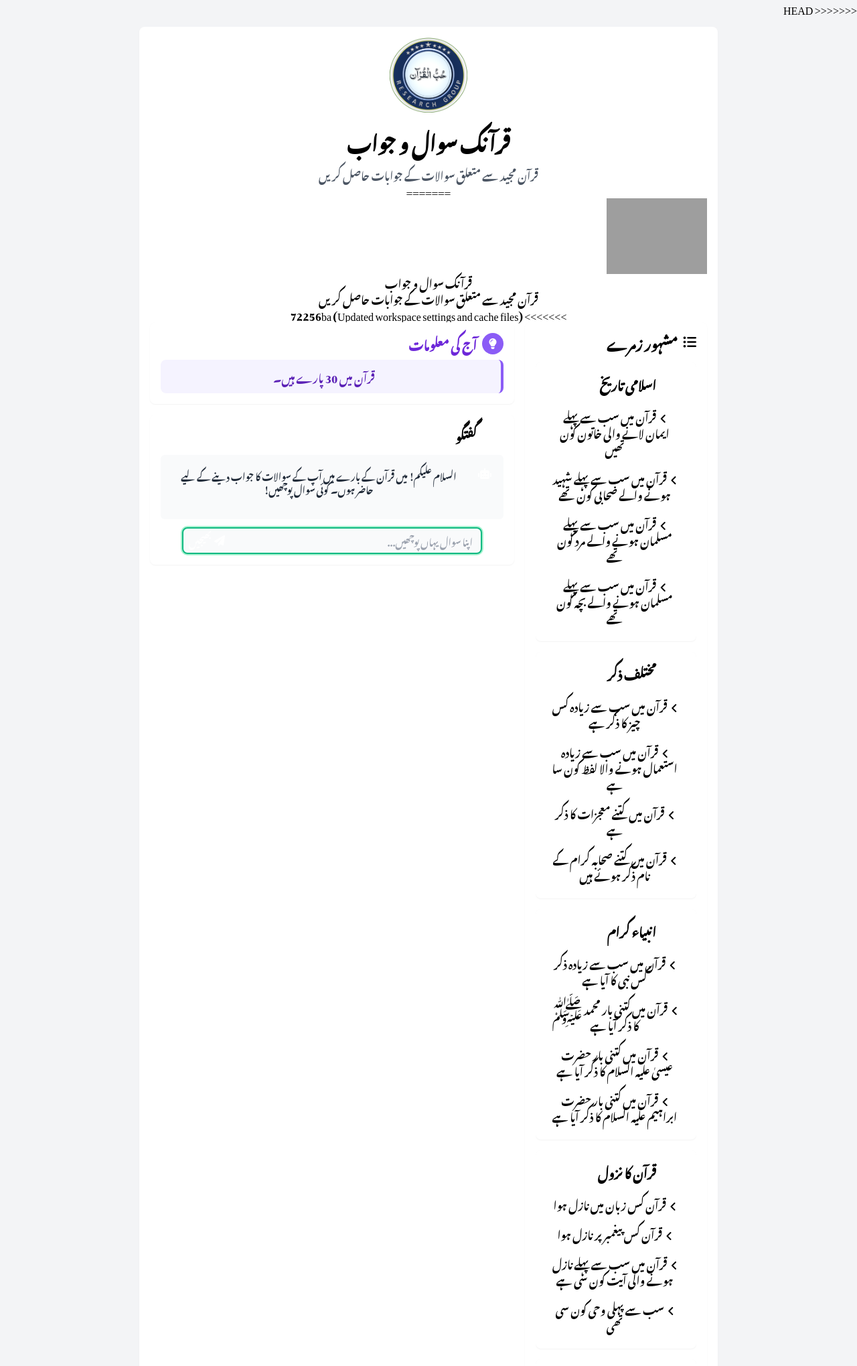
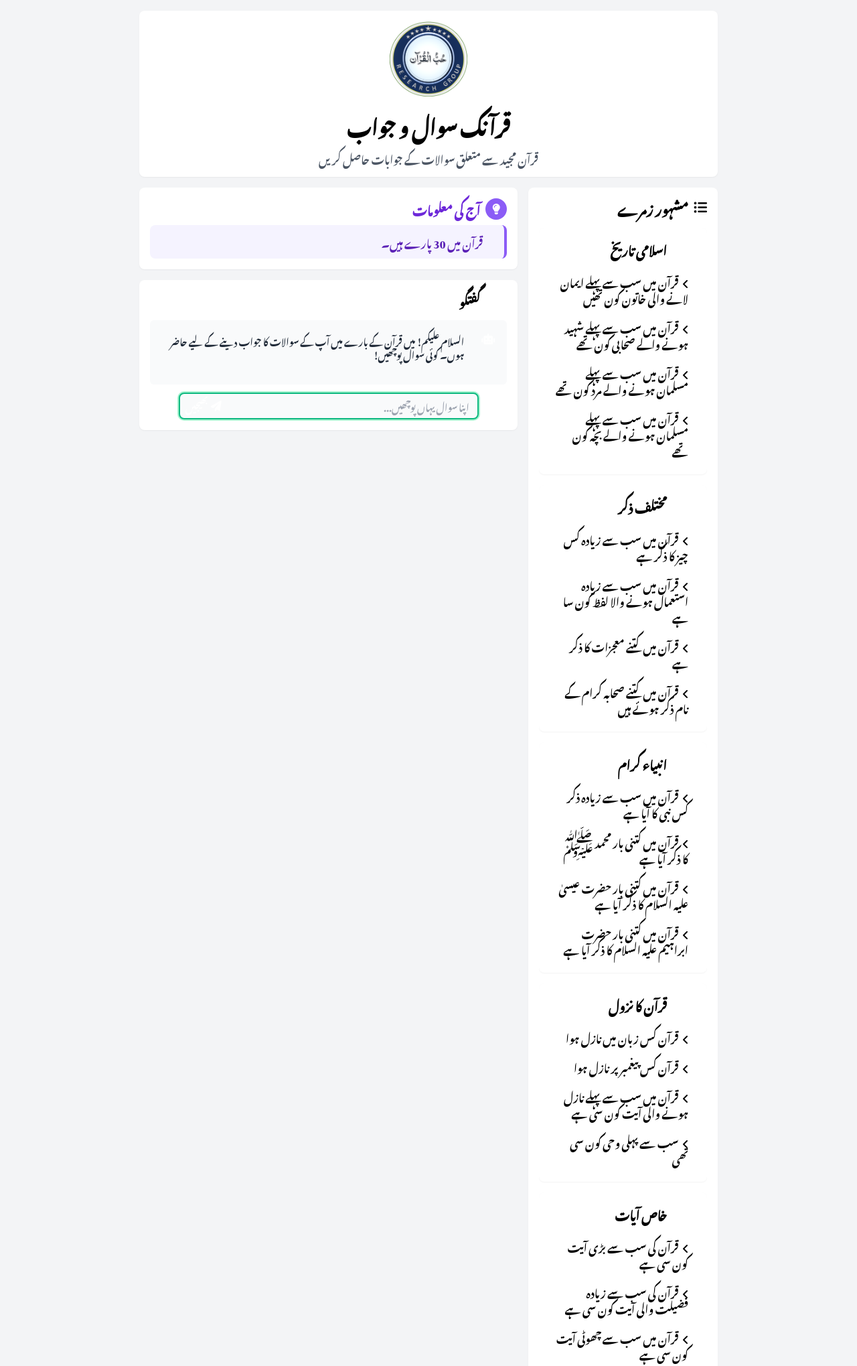
Before and after one commit to hassansaeed-isb/Quranic-Chatbot, a Flask app: page / in a window 1280 px wide. Shown: the top 2039 px of the page at 67% size. Run offline with Flask 3, Linux system fonts and the light colour scheme; some web fonts are replaced; grey boxes are pictures that could not be loaded.

Commit message:
Revert "Updated workspace settings and cache files"
This reverts commit dbae9597dce52cfa77ce88f3363e7409f5812c56.

```diff
--- a/templates/index.html
+++ b/templates/index.html
@@ -9,7 +9,6 @@
     <link rel="stylesheet" href="https://cdnjs.cloudflare.com/ajax/libs/font-awesome/6.0.0-beta3/css/all.min.css">
     <link rel="stylesheet" href="{{ url_for('static', filename='css/style.css') }}">
 </head>
-<<<<<<< HEAD
 <body class="bg-gray-100 font-nastaliq min-h-screen flex flex-col">
     <div class="container mx-auto px-4 py-4 max-w-4xl flex-grow flex flex-col">
         <!-- Header with logo -->
@@ -19,19 +18,6 @@
             </div>
             <h1 class="text-2xl md:text-3xl font-bold text-emerald-700 mb-4">قرآنک سوال و جواب</h1>
             <p class="text-sm md:text-base text-gray-600 mt-5">قرآن مجید سے متعلق سوالات کے جوابات حاصل کریں</p>
-=======
-<body class="dark-mode-supported">
-    <!-- Loading overlay for transitions -->
-    <div class="loading-overlay" id="loading-overlay">
-        <div class="loading-spinner"></div>
-    </div>
-
-    <div class="container">
-        <header>
-            <img src="{{ url_for('static', filename='images/monogram.png') }}" alt="Hubbul Quran Monogram" width="150">
-            <h1>قرآنک سوال و جواب</h1>
-            <p class="subtitle">قرآن مجید سے متعلق سوالات کے جوابات حاصل کریں</p>
->>>>>>> 72256ba (Updated workspace settings and cache files)
         </header>
 
         <!-- Main content area - responsive layout on mobile -->
```
Also changed, not shown: 1 other file.
